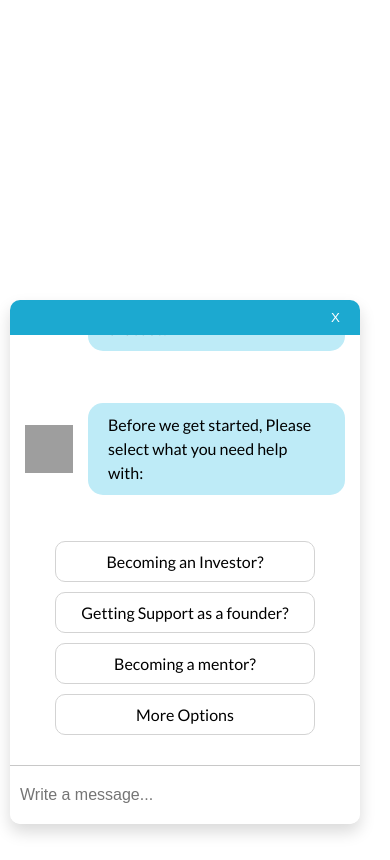
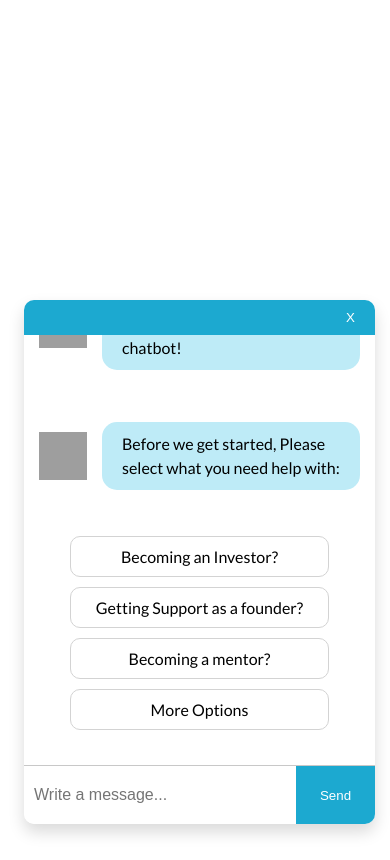
Before and after one commit to JasonOuyang8000/chatbot_script_equalithon, a plain HTML site: page index.html in a window 390 px wide. Both pictures are taken after a click on the element 322 px from the left and 794 px from the top of the page. Drawn offline with nearby package versions, Linux system fonts and the light colour scheme; grey boxes are pictures that could not be loaded.

Commit message:
added send button and fixed for mobile responsive

```diff
--- a/chatbot_equalithon.js
+++ b/chatbot_equalithon.js
@@ -22,21 +22,22 @@ async function createChatIcon() {
     const chatInput = document.createElement('input');
     const chatForm = document.createElement('form');
     const chatTop = document.createElement('div');
-
+    const chatSend = document.createElement('button')
     const chatClose = document.createElement('button');
 
     chatTop.classList.add('chat-top');
     chatInput.classList.add('chat-input');
     chatMessages.classList.add('chat-messages');
     chatClose.classList.add('chat-btn-close');
-
+    chatForm.classList.add('chat-form')
 
 
     chatInput.setAttribute('placeholder', "Write a message...")
 
+    chatSend.innerText= 'Send'
     chatClose.innerText = 'X'
     chatTop.append(chatClose);
-    chatForm.append(chatInput);
+    chatForm.append(chatInput,chatSend);
     chatBox.append(chatTop,chatMessages,chatForm);
 
 
--- a/style.css
+++ b/style.css
@@ -162,7 +162,17 @@ body {
 }
 
 
+.chat-form {
+  display: flex;
 
+}
+
+.chat-form button {
+    border: 0;
+    width: 100px;
+    background: #1ca9d0;
+    color: #ffffff;
+}
 
 
 
@@ -234,3 +244,10 @@ body {
 .user-message {
   margin-bottom: 20px;
 }
+
+@media screen and (max-width: 450px) {
+  .chat-box {
+    width: 90vw;
+    right: 15px;
+  }
+}
```
